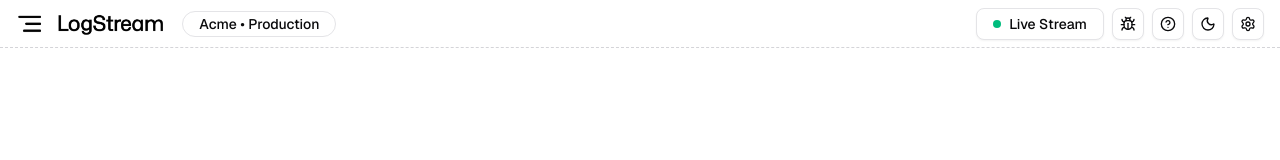
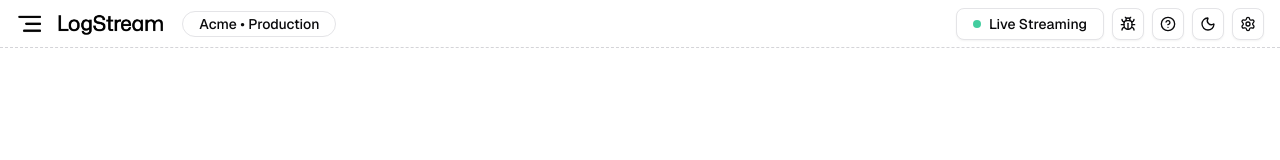
Before and after one commit to adivaste/LogStream, a React (Vite) app: page / in a window 1280 px wide. Shown: the top 160 px of the page. Built offline with nearby package versions, Linux system fonts and the light colour scheme.

Commit message:
feat: implement UI state management with zustand for header component

```diff
--- a/src/components/layout/Header.tsx
+++ b/src/components/layout/Header.tsx
@@ -1,4 +1,7 @@
 import { SalesforceEnvironment } from '@/types/salesforce';
+
+import { useUIStore } from '@/store/uiStore';
+
 import { Badge } from '../ui/badge'
 import { Button } from '../ui/button';
 
@@ -17,23 +20,18 @@ function Header() {
     const organizationName: string = "Acme";
     const environment: SalesforceEnvironment = SalesforceEnvironment.Production;
 
+    // State
+    const isLiveStreamOn: boolean = useUIStore(state => state.isLiveStreamOn);
+    const isTraceFlagModelOpen: boolean = useUIStore(state => state.isTraceFlagModelOpen);
+    const isShortcutsModalOpen: boolean = useUIStore(state => state.isShortcutsModalOpen);
+    const isSettingsModalOpen: boolean = useUIStore(state => state.isSettingsModalOpen);
+
     // Event Handlers
-    const handleDarkModeToggle = () => {
-        console.log('handleDarkModeToggle');
-    };
-    const handleLiveStreamToggle = () => {
-        console.log('handleLiveStreamToggle');
-    };
-    const handleSetTraceFlag = () => {
-        console.log('handleSetTraceFlag');
-    };
-    const handleViewShortcuts = () => {
-        console.log('handleViewShortcuts');
-    };
-    const handleSettings = () => {
-        console.log('handleSettings');
-    };
-
+    const handleDarkModeToggle = useUIStore(state => state.toggleTheme);
+    const handleLiveStreamToggle = useUIStore(state => state.toggleLiveStream);
+    const handleSetTraceFlag = useUIStore(state => state.toggleTraceFlagModelOpen);
+    const handleViewShortcuts = useUIStore(state => state.toggleShortcutsModal);
+    const handleSettings = useUIStore(state => state.toggleSettingsModal);
 
     // Render
     return (
@@ -68,30 +66,72 @@ function Header() {
                     variant="outline"
                     title='Live Log Stream Toggle'
                     aria-label='Live Log Stream Toggle'
-                    className='border-zinc-200 rounded-md px-4 flex items-center gap-2'
+                    aria-checked={isLiveStreamOn}
+                    className='border-zinc-200 rounded-md px-4 cursor-pointer'
                     onClick={handleLiveStreamToggle}
                 >
-                    <span className='w-2 h-2 bg-emerald-500 rounded-full'></span>
-                    <span className='text-sm font-sans'>Live Stream</span>
+                    { isLiveStreamOn
+                        ?
+                        <div className='flex items-center gap-2'>
+                            <span className='w-2 h-2 bg-emerald-500 rounded-full inline-block animate-pulse'></span>
+                            <span className='text-sm font-sans'>Live Streaming</span>
+                        </div>
+                        :
+                        <div className='flex items-center gap-2'>
+                            <span className='w-2 h-2 bg-yellow-500 rounded-full inline-block'></span>
+                            <span className='text-sm font-sans'>Paused</span>
+                        </div>
+                    }
                 </Button>
 
                 {/* Set Trace Flag */}
-                <Button variant='outline' size='icon-sm' title='Set Trace Flag' aria-label='Set Trace Flag' onClick={handleSetTraceFlag}>
+                <Button
+                    size='icon-sm'
+                    variant='outline'
+                    title='Set Trace Flag'
+                    aria-label='Set Trace Flag'
+                    aria-checked={isTraceFlagModelOpen}
+                    className='cursor-pointer'
+                    onClick={handleSetTraceFlag}
+                >
                     <Bug className='w-5 h-5' />
                 </Button>
 
                 {/* View Shortcuts */}
-                <Button variant='outline' size='icon-sm' title='View Shortcuts' aria-label='View Shortcuts' onClick={handleViewShortcuts}>
+                <Button
+                    size='icon-sm'
+                    variant='outline'
+                    title='View Shortcuts'
+                    aria-label='View Shortcuts'
+                    aria-checked={isShortcutsModalOpen}
+                    className='cursor-pointer'
+                    onClick={handleViewShortcuts}
+                >
                     <HelpCircle className='w-5 h-5' />
                 </Button>
 
                 {/* Theme */}
-                <Button variant='outline' size='icon-sm' title='Theme' aria-label='Theme' onClick={handleDarkModeToggle}>
+                <Button
+                    size='icon-sm'
+                    variant='outline'
+                    title='Theme'
+                    aria-label='Theme'
+                    className='cursor-pointer'
+                    onClick={handleDarkModeToggle}
+                >
                     <Moon className='w-5 h-5' />
                 </Button>
 
                 {/* Settings */}
-                <Button variant='outline' size='icon-sm' title='Settings' aria-label='Settings' onClick={handleSettings}>
+                <Button
+                    size='icon-sm'
+                    variant='outline'
+                    title='Settings'
+                    aria-label='Settings'
+                    aria-checked={isSettingsModalOpen}
+                    className='cursor-pointer'
+                    onClick={handleSettings}
+                >
                     <Settings className='w-5 h-5' />
                 </Button>
 
--- /dev/null
+++ b/src/store/uiStore.ts
@@ -0,0 +1,66 @@
+import { create } from "zustand";
+import theme from "../types/ui";
+
+type UIState = {
+
+    // Theme
+    theme: theme;
+    toggleTheme: () => void;
+
+    // Live Stream
+    isLiveStreamOn: boolean;
+    toggleLiveStream: () => void;
+
+    // Keyboard Shortcuts Modal
+    isShortcutsModalOpen: boolean;
+    toggleShortcutsModal: () => void;
+
+    // Settings Modal
+    isSettingsModalOpen: boolean;
+    toggleSettingsModal: () => void;
+
+    // Trace Flag Modal
+    isTraceFlagModelOpen: boolean,
+    toggleTraceFlagModelOpen: () => void,
+
+}
+
+export const useUIStore = create<UIState>((set, get) => ({
+
+    // Initial State
+    theme: 'light',
+    isLiveStreamOn: true,
+    isShortcutsModalOpen: false,
+    isSettingsModalOpen: false,
+    isTraceFlagModelOpen: false,
+
+    // Actions
+    toggleTheme: () => {
+        const next: theme = get().theme === 'light' ? 'dark' : 'light';
+        document.documentElement.classList.toggle('dark', next == 'dark');
+        set({ theme: next});
+    },
+    toggleLiveStream: () => {
+        const current: boolean = get().isLiveStreamOn;
+        const next: boolean = !current;
+        console.log(`Toggling Live Stream: ${next ? 'ON' : 'OFF'}`);
+
+        set({ isLiveStreamOn : next });
+    },
+    toggleShortcutsModal: () => {
+        const current: boolean = get().isShortcutsModalOpen;
+        const next: boolean = !current;
+        set({ isShortcutsModalOpen : next });
+    },
+    toggleSettingsModal: () => {
+        const current: boolean = get().isSettingsModalOpen;
+        const next: boolean = !current;
+        set({ isSettingsModalOpen : next });
+    },
+    toggleTraceFlagModelOpen: () => {
+        const current: boolean = get().isTraceFlagModelOpen;
+        const next: boolean = !current;
+        set({ isTraceFlagModelOpen : next });
+    }
+
+}))
--- /dev/null
+++ b/src/types/ui.ts
@@ -0,0 +1,3 @@
+type theme = "light" | "dark";
+
+export default theme;
```
